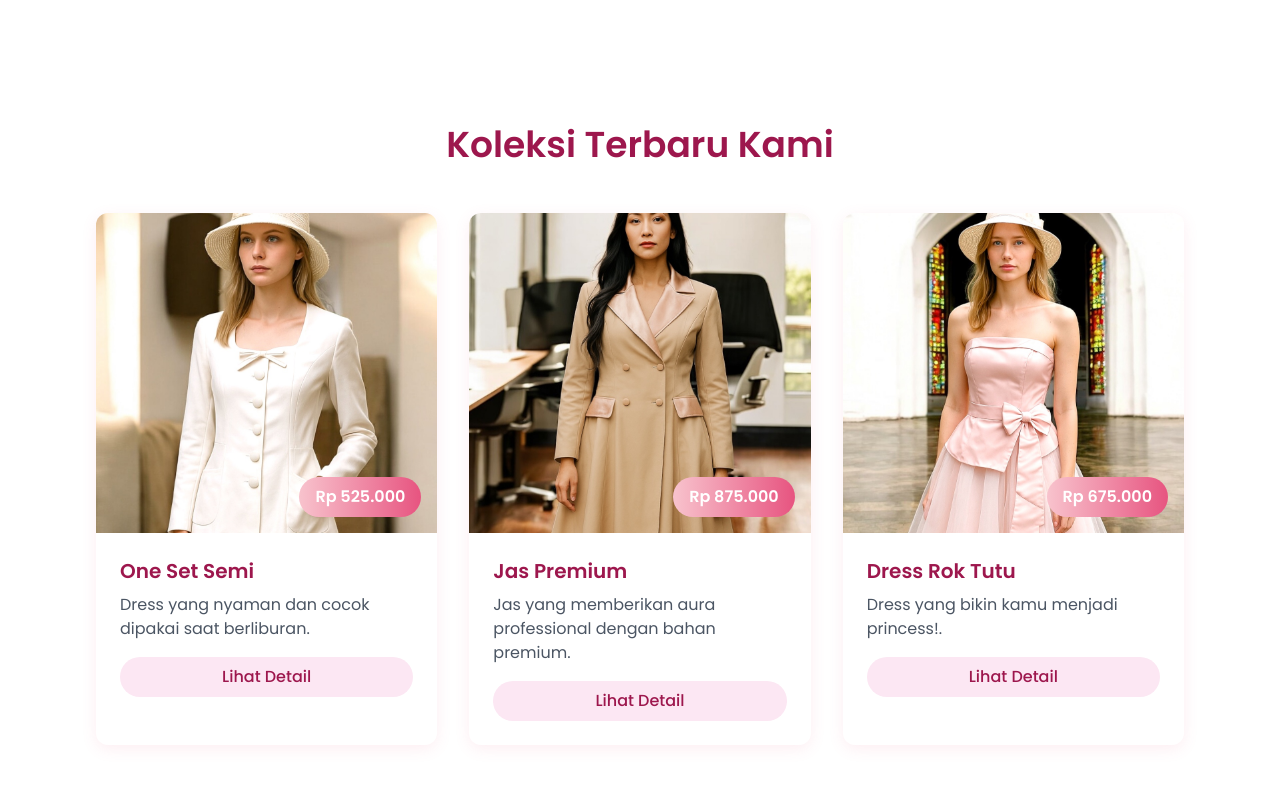
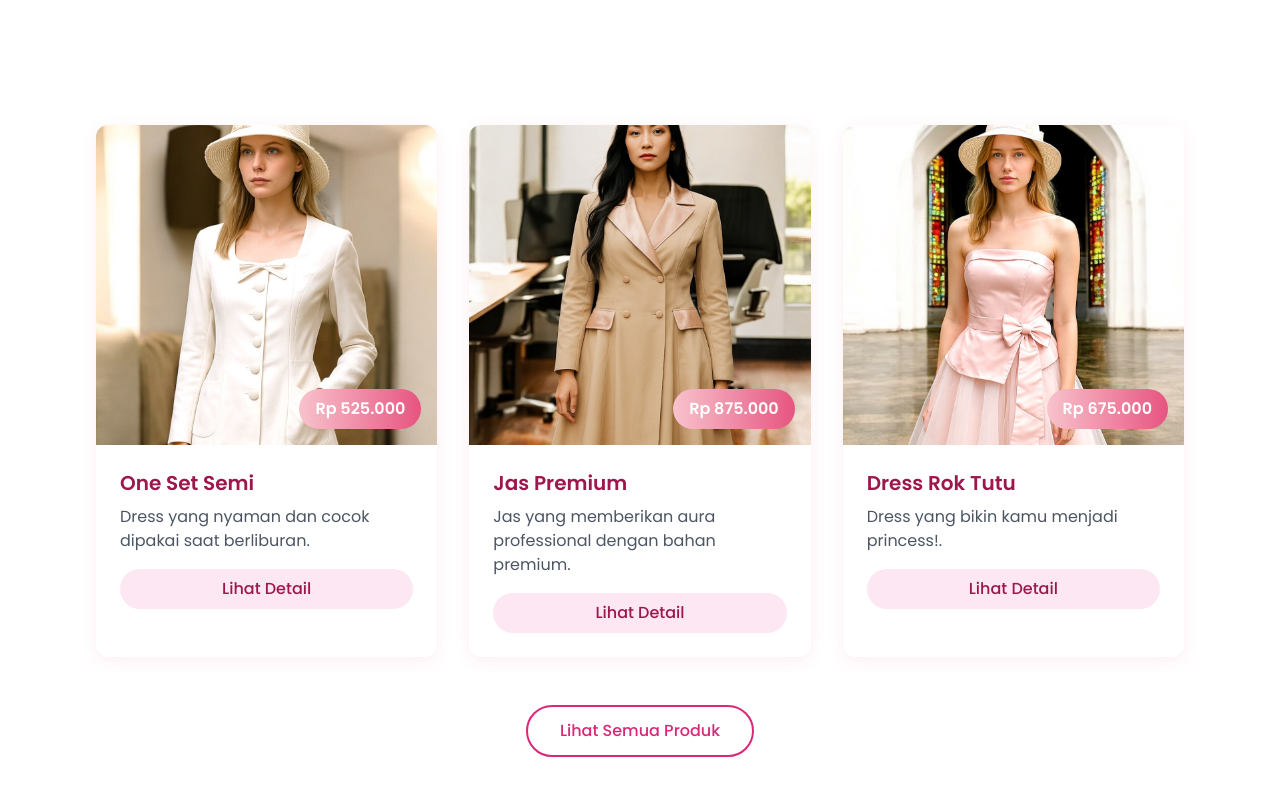
Before and after one commit to Habibbganteng/Yuannitafashionbuotique, a plain HTML site: page index.html in a window 1280 px wide. Shown: the part 1371-2161 px from the top of the page. Drawn offline with nearby package versions, Linux system fonts and the light colour scheme.

Commit message:
index.html

```diff
--- a/index.html
+++ b/index.html
@@ -226,7 +226,7 @@
 
     <section id="products" class="py-16 px-4 md:px-12 lg:px-24 bg-white">
         <div class="container mx-auto">
-            <h2 class="text-3xl md:text-4xl font-bold text-center text-pink-800 mb-12">Koleksi Terbaru Kami</h2>
+
 
             <div class="grid grid-cols-1 sm:grid-cols-2 lg:grid-cols-3 gap-8">
                 <!-- Product 1 -->
```
